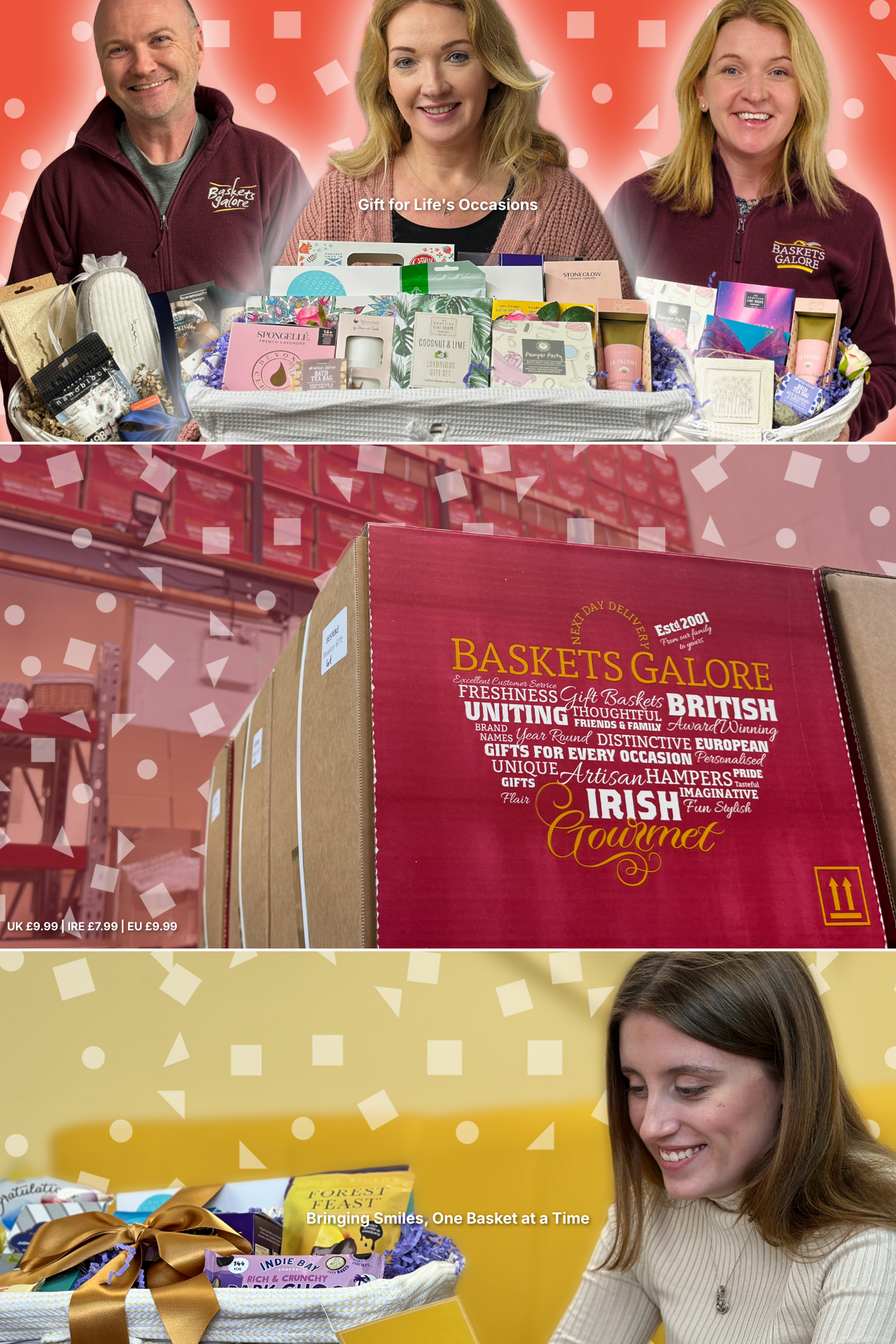
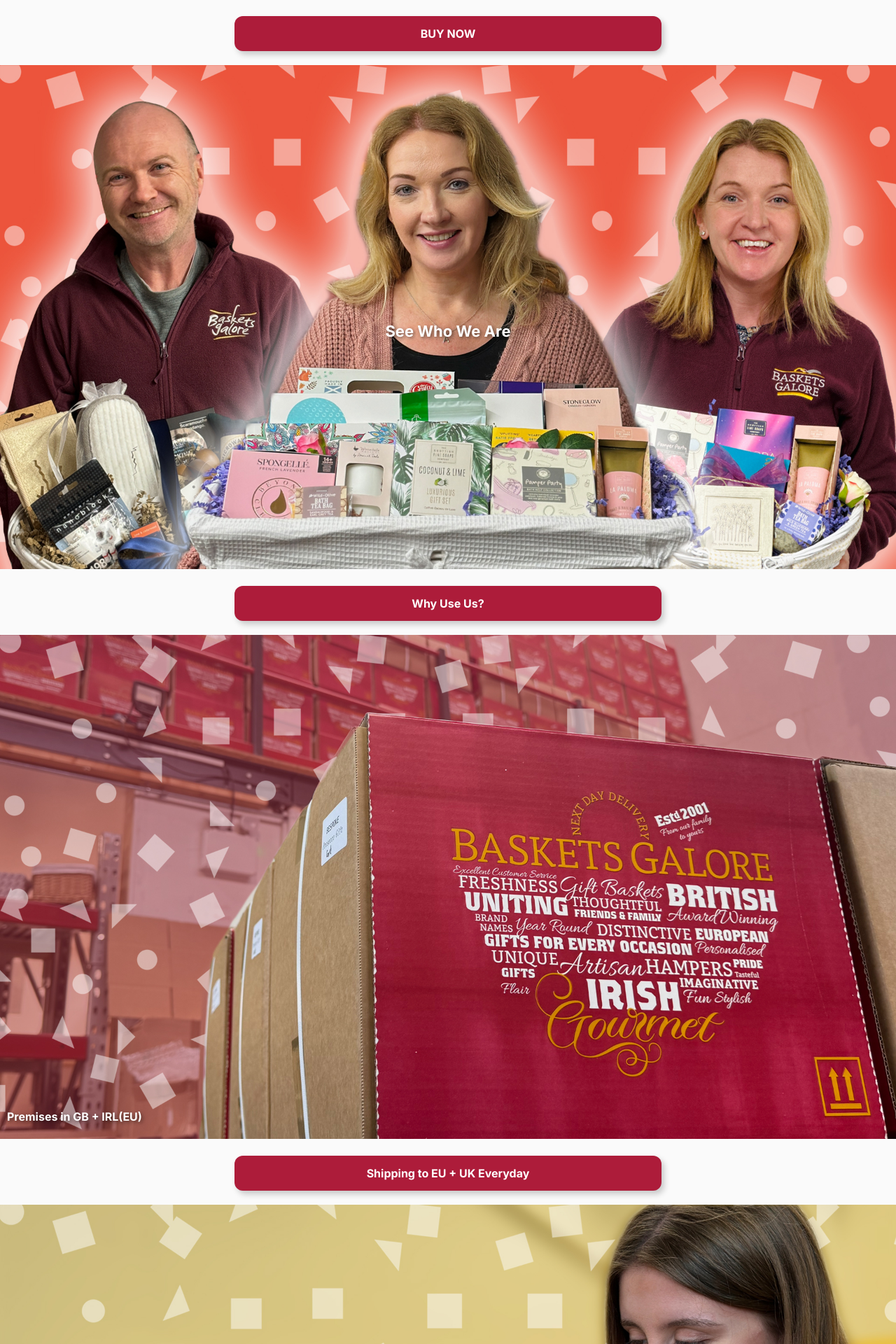
Before and after one commit to BasketsGalore/MobileLandingPage, a Flask app: page / in a window 1280 px wide. Shown: the part 1884-3804 px from the top of the page at 70% size. Run offline with Flask 3, Linux system fonts and the light colour scheme.

Commit message:
Updated video, buttons, and Michaela section

```diff
--- a/static/css/style.css
+++ b/static/css/style.css
@@ -142,3 +151,30 @@
     opacity: 1;
     transform: translateY(0);
 }
+
+/* Buttons - Full Width with Larger Edge Gaps */
+.custom-btn {
+    display: block; /* Makes button span full width */
+    width: calc(100% - 60px); /* Increases gap to 30px on each side */
+    max-width: 580px; /* Prevents excessive width on large screens */
+    background: #AD1C3A;
+    color: white;
+    font-size: 16px;
+    font-weight: bold;
+    padding: 15px;
+    margin: 20px auto; /* Adds more space around buttons */
+    text-align: center;
+    border-radius: 12px; /* Keeps rounded edges */
+    box-shadow: 4px 5px 8px rgba(0, 0, 0, 0.2);
+    transition: all 0.3s ease-in-out;
+    text-decoration: none;
+    border: none;
+    cursor: pointer;
+}
+
+/* Hover Effect for 3D Look */
+.custom-btn:hover {
+    background: #8C182F;
+    box-shadow: 4px 7px 12px rgba(0, 0, 0, 0.3);
+    transform: translateY(-2px);
+}
--- a/templates/index.html
+++ b/templates/index.html
@@ -21,56 +21,72 @@
     <!-- HERO SECTION -->
     <section class="hero fade-in">
         <div class="image-container">
-            <img src="{{ url_for('static', filename='images/1.- Promojpg.jpg') }}" alt="Promo Image" class="hero-img full-width">
-            <h1 class="media-text">Yes, we're the greatest gift basket company in the world</h1>
+            <img src="{{ url_for('static', filename='images/IMG_7741.JPEG') }}" alt="Promo Image" class="hero-img">
+            <h1 class="media-text">Yes, We're the Greatest Gift Basket Company in the World</h1>
         </div>
     </section>
 
     <!-- MICHAELA AI ASSISTANT -->
     <section class="ai-section fade-in">
-        <h2 class="ai-title">Meet Michaela</h2>
+        <h2 class="ai-title">I'm Michaela.<br>Let me Find Your Ideal Gift</h2>
         <div class="ai-gallery">
-            <img src="{{ url_for('static', filename='images/cropped_main.jpeg') }}" alt="Michaela 1" class="ai-img">
-            <img src="{{ url_for('static', filename='images/IMG_8738.JPEG') }}" alt="Michaela 2" class="ai-img">
-            <img src="{{ url_for('static', filename='images/IMG_8740.JPEG') }}" alt="Michaela 3" class="ai-img">
+            <div class="ai-item">
+                <img src="{{ url_for('static', filename='images/cropped_main.JPEG') }}" alt="Michaela 1" class="ai-img rounded-square">
+                <p class="ai-text">Need me for ideas?</p>
+            </div>
+            <div class="ai-item">
+                <img src="{{ url_for('static', filename='images/second cropped image.jpeg') }}" alt="Michaela 2" class="ai-img rounded-square">
+                <p class="ai-text">Tell me what you need</p>
+            </div>
+            <div class="ai-item">
+                <img src="{{ url_for('static', filename='images/third cropped image.jpeg') }}" alt="Michaela 3" class="ai-img rounded-square">
+                <p class="ai-text">Check on an order</p>
+            </div>
         </div>
-        <p class="chat-now"><span class="chat-icon">💬</span> Chat Now</p>
     </section>
 
     <!-- BUY DIRECT VIDEO -->
     <section class="buy-direct-section fade-in">
         <div class="image-container">
-            <video class="media-video full-width" autoplay loop muted>
-                <source src="{{ url_for('static', filename='videos/product cropped.mp4') }}" type="video/mp4">
+            <video class="media-video" autoplay loop muted>
+                <source src="{{ url_for('static', filename='videos/cropped video 2.mp4') }}" type="video/mp4">
             </video>
             <h2 class="media-text">Buy Direct</h2>
         </div>
+        <a href="#" class="custom-btn">BUY NOW</a>
     </section>
 
     <!-- ABOUT US IMAGE -->
     <section class="about-us fade-in">
         <div class="image-container">
-            <img src="{{ url_for('static', filename='images/2 About Us.jpg') }}" alt="About Us" class="media-img full-width">
-            <h2 class="media-text">Gift for Life's Occasions</h2>
+            <img src="{{ url_for('static', filename='images/2 About Us.jpg') }}" alt="About Us" class="media-img">
+            <h2 class="media-text">See Who We Are</h2>
         </div>
+        <a href="#" class="custom-btn">Why Use Us?</a>
     </section>
 
     <!-- WAREHOUSE IMAGE (Shipping Prices) -->
     <section class="video-gallery">
         <div class="image-container fade-in">
-            <img src="{{ url_for('static', filename='images/3 - Warehouse.jpg') }}" alt="Warehouse" class="media-img full-width">
-            <p class="shipping-prices-text">UK £9.99 | IRE £7.99 | EU £9.99</p>
+            <img src="{{ url_for('static', filename='images/3 - Warehouse.jpg') }}" alt="Warehouse" class="media-img">
+            <p class="shipping-prices-text">Premises in GB + IRL(EU) </p>
         </div>
+        <a href="#" class="custom-btn">Shipping to EU + UK Everyday</a>
+    </section>
+
+    <!-- LAST THREE IMAGES -->
+    <section class="video-gallery">
+        <div class="image-container fade-in">
+            <img src="{{ url_for('static', filename='images/4 - Delivery _ Happiness.jpg') }}" alt="Delivery & Happiness" class="media-img">
+            <h2 class="media-text">23 Years, 15,000+ Testimonials Later</h2>
+        </div>
+        <a href="#" class="custom-btn">How our Gifts Guarantee Happiness 100%</a>
 
         <div class="image-container fade-in">
-            <img src="{{ url_for('static', filename='images/4 - Delivery _ Happiness.jpg') }}" alt="Delivery & Happiness" class="media-img full-width">
-            <h2 class="media-text bottom-left">Bringing Smiles, One Basket at a Time</h2>
+            <img src="{{ url_for('static', filename='images/5 - Production.jpg') }}" alt="Production" class="media-img">
+            <h2 class="media-text">Simply Imaginative Gift Baskets</h2>
         </div>
-
-        <div class="image-container fade-in">
-            <img src="{{ url_for('static', filename='images/5 - Production.jpg') }}" alt="Production" class="media-img full-width">
-            <h2 class="media-text bottom-left">Every Gift, Packed to Perfection</h2>
-        </div>
+        <a href="#" class="custom-btn">What Makes us the Best and Keeps us on Top</a>
     </section>
 
     <!-- REVIEW.IO SCORE SECTION -->
```
Also changed, not shown: other parts of static/css/style.css (+22 -13 lines), static/images/IMG_7741.jpeg (added), static/images/IMG_7766.JPEG (added), static/images/second cropped image.jpeg (added), static/images/third cropped image.jpeg (added), templates/media.html (line endings or trailing spaces), 9 other files.
